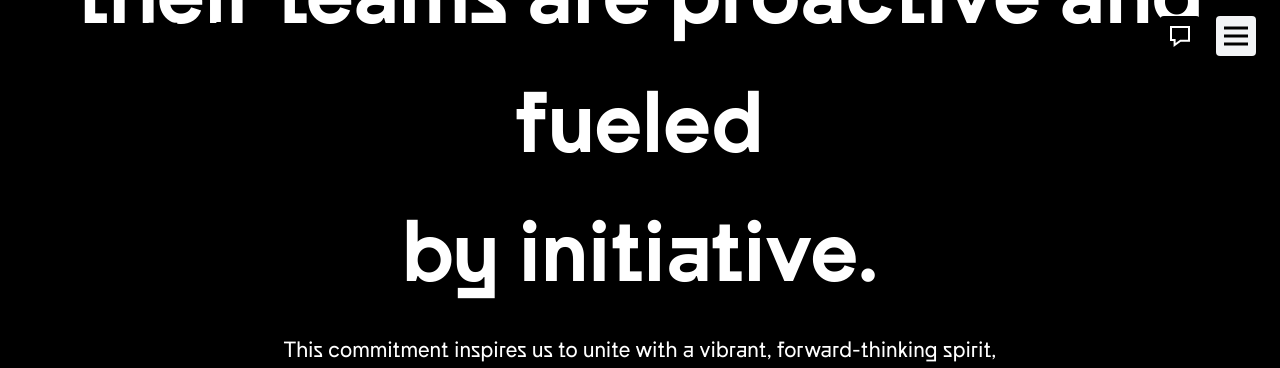
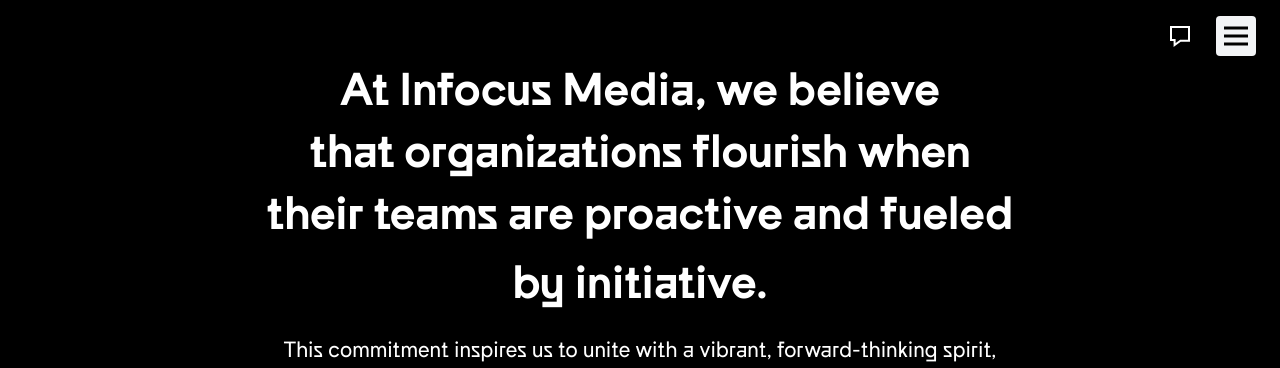
Before and after one commit to ghulammujtaba153/InfocusMedia, a Next.js app: page /story in a window 1280 px wide. Shown: the top 368 px of the page. Built offline with nearby package versions, Linux system fonts and the light colour scheme.

Commit message:
timeline

```diff
--- a/components/our-story/HeroSection.js
+++ b/components/our-story/HeroSection.js
@@ -7,14 +7,14 @@ const HeroSection = () => {
     <div className="relative w-full h-[900px] min-h-screen bg-black text-white overflow-hidden flex flex-col justify-between">
       {/* Center Content */}
       <div className="flex flex-col h-[400px] items-center justify-end text-center z-10">
-        <h1 className="text-[29px] md:text-[50px] lg:text-[86px] font-bold">
+        <h1 className="text-[29px] md:text-[50px] lg:text-[46px] font-bold">
           At Infocus Media, we believe
         </h1>
-        <h1 className="text-[18px] md:text-3xl lg:text-[86px] font-bold">
+        <h1 className="text-[18px] md:text-3xl lg:text-[46px] font-bold">
           that organizations flourish when
         </h1>
-        <h1 className="text-[29px] md:text-[50px] lg:text-[86px] font-bold">their teams are proactive and fueled</h1>
-        <h1 className="text-[29px] md:text-[50px] lg:text-[86px] font-bold">
+        <h1 className="text-[29px] md:text-[50px] lg:text-[46px] font-bold">their teams are proactive and fueled</h1>
+        <h1 className="text-[29px] md:text-[50px] lg:text-[46px] font-bold">
           by initiative.
         </h1>
         <p className="mt-4 max-w-3xl text-[18px] md:text-[20px] lg:text-[22px]">
```
